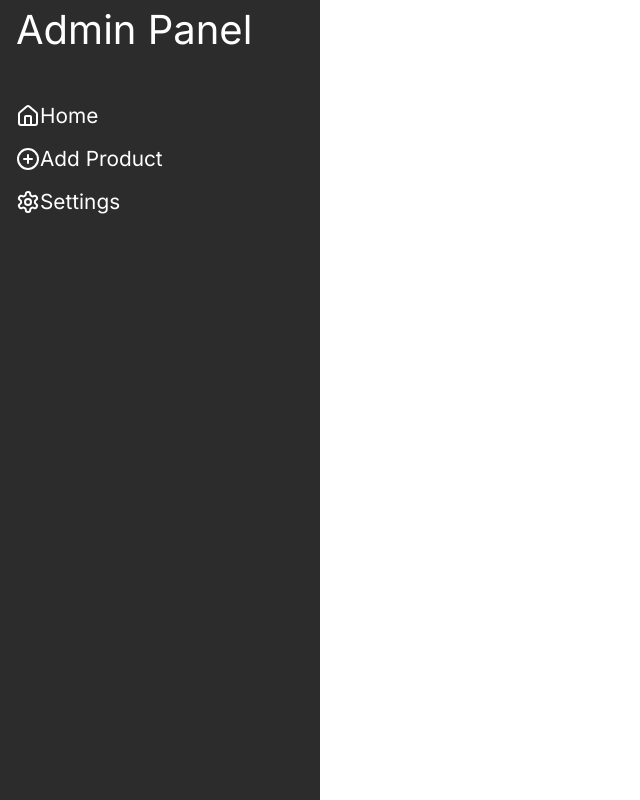
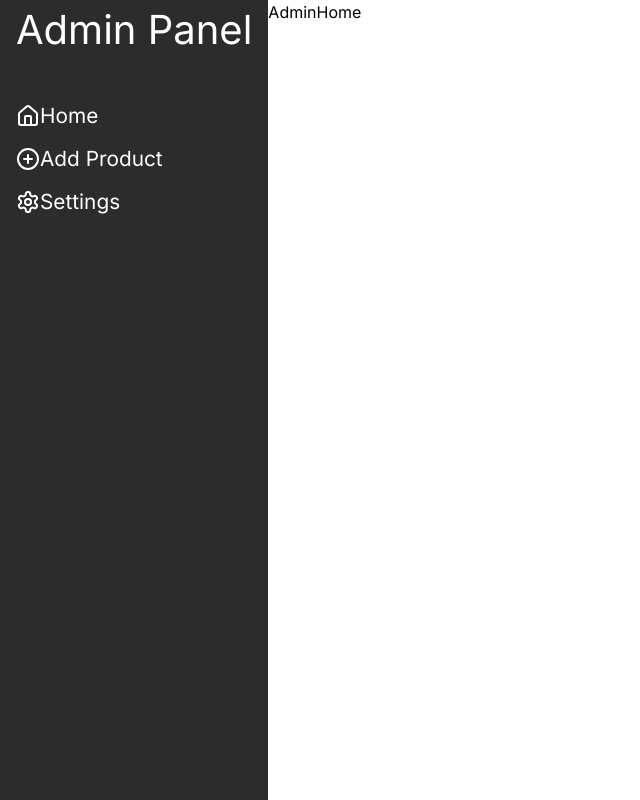
Before and after one commit to NadirYusifov/cyber, a Next.js app in the folder frontend/: page /admin/home in a window 1280 px wide. Shown: the whole page, without its empty margins (0-640 px from the left). Built offline with nearby package versions, Linux system fonts and the light colour scheme.

Commit message:
admin layout inside chnaged

```diff
--- a/frontend/app/(admin)/admin/home/layout.tsx
+++ b/frontend/app/(admin)/admin/home/layout.tsx
@@ -1,34 +1,19 @@
+import { ThemeProvider } from "next-themes";
 import "../../../globals.css";
-import type { Metadata } from "next";
 import Sidebar from "./sidebar/sidebar";
-import { Inter } from "next/font/google";
-
-const interSans = Inter({
-  weight: "variable",
-  variable: "--font-inter-sans",
-  subsets: ["latin"],
-});
-
-
-export const metadata: Metadata = {
-  title: "cyber",
-  description: "Generated by create next app",
-};
 
 export default function RootLayout({
   children,
 }: Readonly<{
-  children: React.ReactNode;
+  children: React.ReactNode,
 }>) {
+
   return (
-    <html lang="en">
-      <body
-        className={`${interSans.className} antialiased`}
-      >
-        <Sidebar>
-          {children}
-        </Sidebar>
-      </body>
-    </html>
+    <main className="admin-layout flex w-full">
+      <Sidebar />
+      <ThemeProvider enableSystem={false} attribute={"class"} defaultTheme="system">
+        {children}
+      </ThemeProvider>
+    </main>
   );
 }
```
